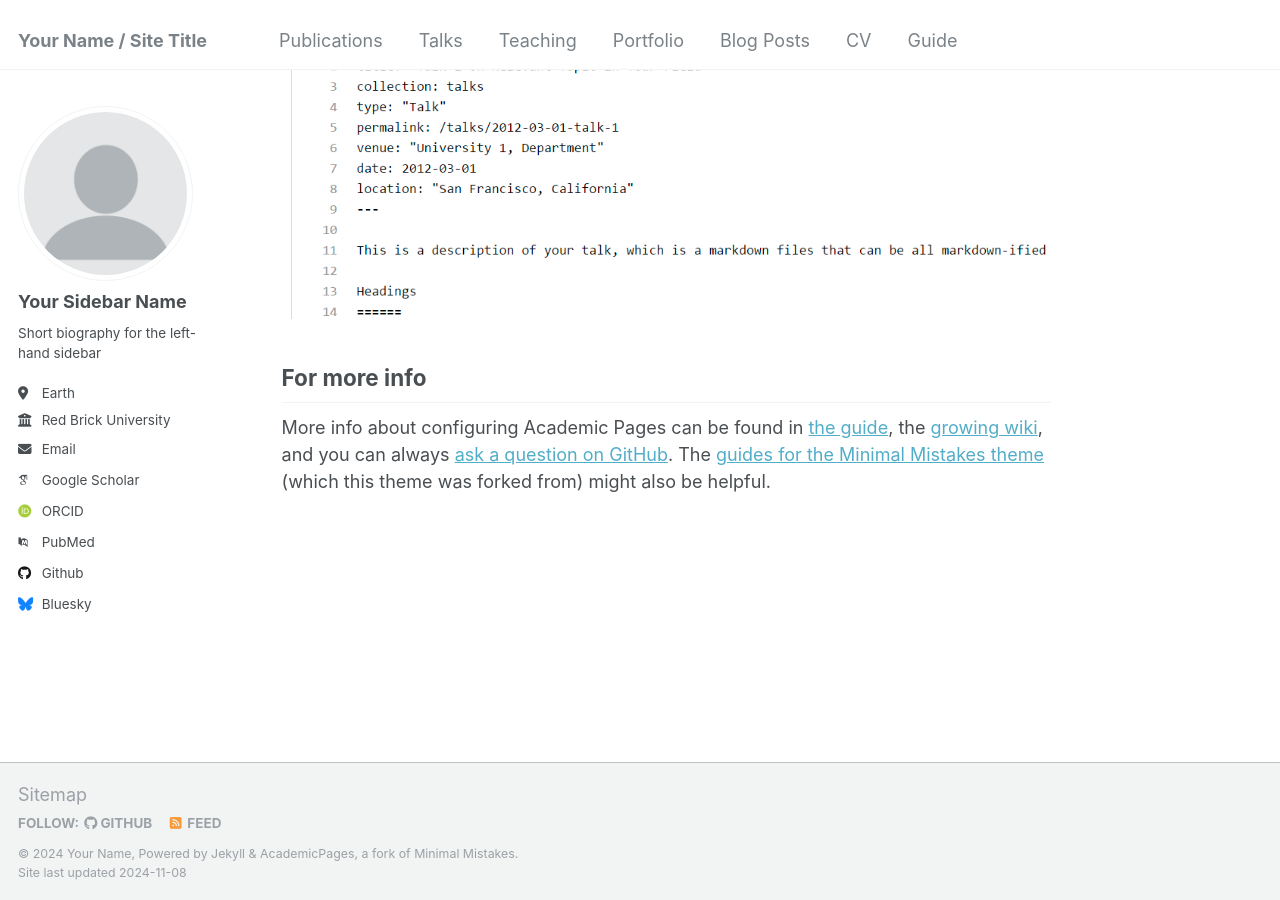
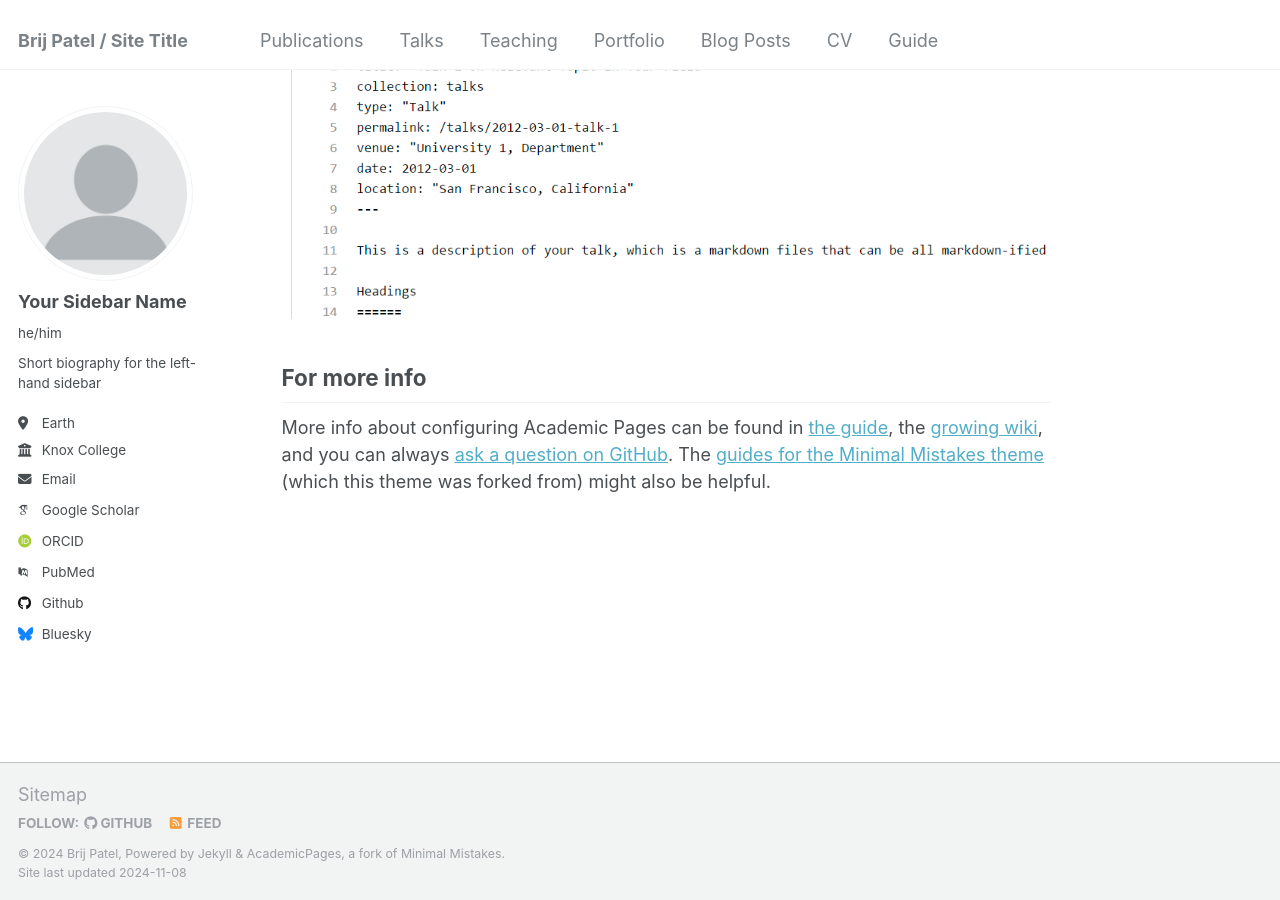
Before and after one commit to brij-patel-knox/brij-patel-knox.github.io, a Jekyll site: the page built from _pages/about.md, in a window 1280 px wide and 900 px high, scrolled down 2643 px. Built offline with Jekyll 4.4.1, drawn with Linux system fonts in a browser that asks for light colours; some web fonts are replaced.

Commit message:
name changed

```diff
--- a/_config.yml
+++ b/_config.yml
@@ -8,13 +8,13 @@
 
 # Basic Site Settings
 locale                   : "en-US"
-title                    : "Your Name / Site Title"
+title                    : "Brij Patel / Site Title"
 title_separator          : "-"
-name                     : &name "Your Name"
-description              : &description "personal description"
-url                      : https://academicpages.github.io # the base hostname & protocol for your site e.g. "https://mmistakes.github.io"
+name                     : &name "Brij Patel"
+description              : &description "Hey! I am student at Knox College"
+url                      : https://brij-patel-knox.github.io/ # the base hostname & protocol for your site e.g. "https://mmistakes.github.io"
 baseurl                  : "" # the subpath of your site, e.g. "/blog"
-repository               : "academicpages/academicpages.github.io"
+repository               : "brij-patel-knox/brij-patel-knox.github.io"
 
 # Site Author - The following control what appear as part of the author content on the side bar.
 #               If a field is blank the icon and link will not appear, otherwise it will be shown.
@@ -23,12 +23,12 @@ author:
   # Biographic information
   avatar           : "profile.png"
   name             : "Your Sidebar Name"
-  pronouns         : # example: "she/her"
+  pronouns         : "he/him"
   bio              : "Short biography for the left-hand sidebar"
   location         : "Earth"
-  employer         : "Red Brick University"
+  employer         : "Knox College"
   uri              : # URL
-  email            : "none@example.org"
+  email            : "bpatel@knox.edu"
 
   # Academic websites
   arxiv            : # URL - Update with the correct link to your profile
```
